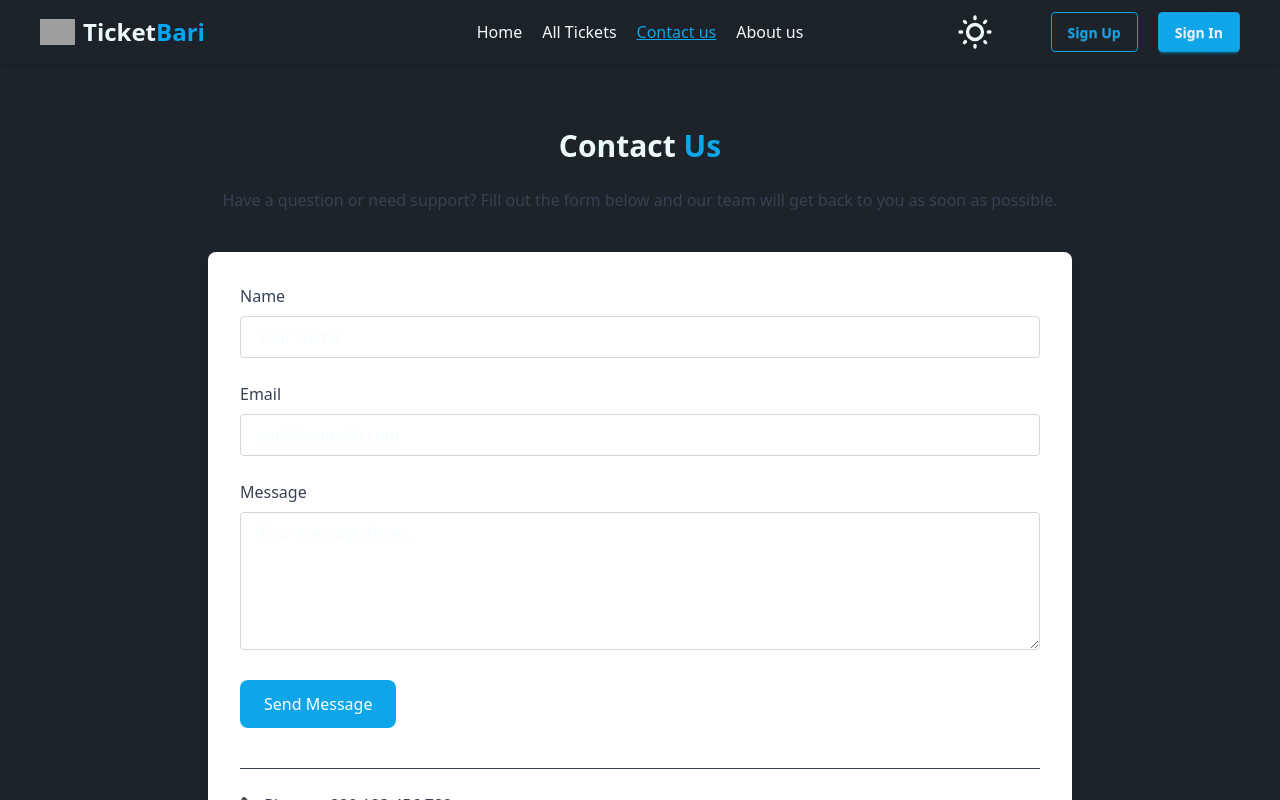
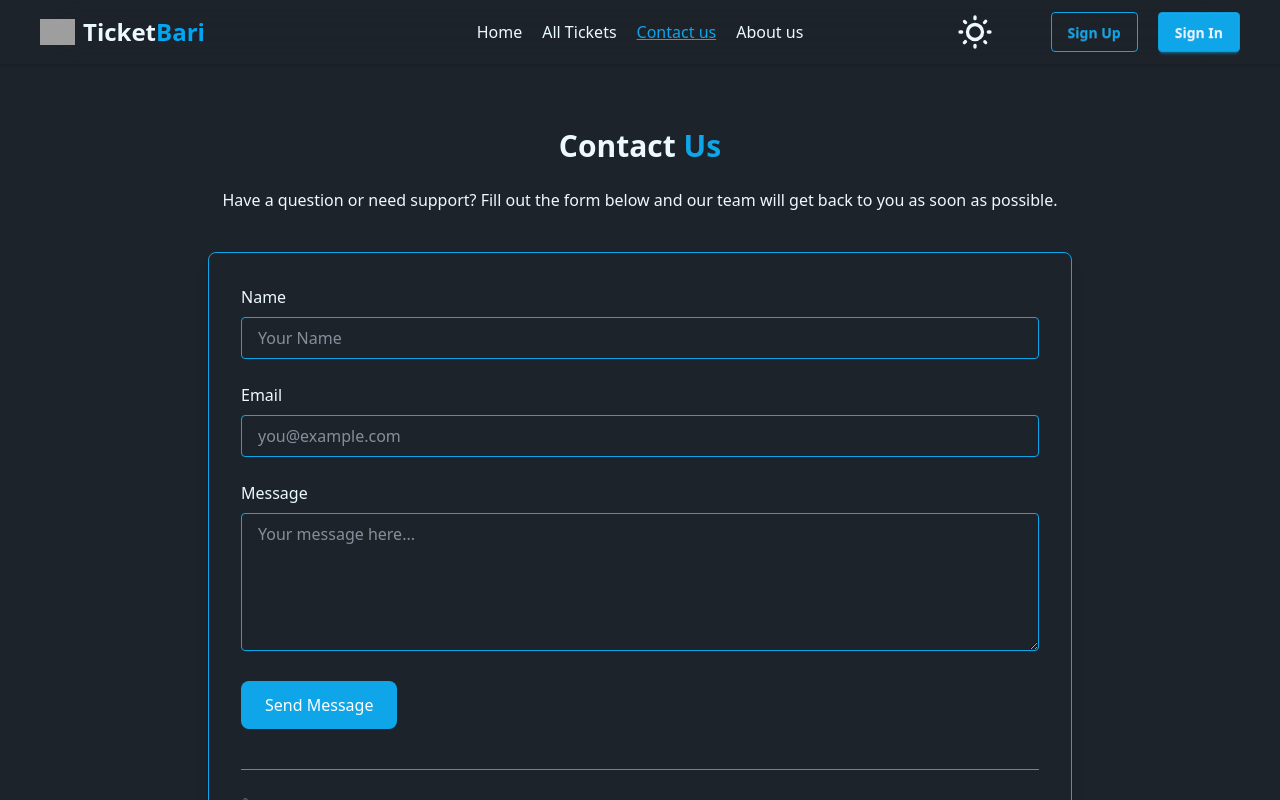
Before and after one commit to rakib120822/ticketbari-client, a React (Vite) app: page /contact-us in a window 1280 px wide. Shown: the top 800 px of the page. Built offline with nearby package versions, Linux system fonts and the light colour scheme; no server answers; grey boxes are pictures that could not be loaded.

Commit message:
correct contact and about page theme text color

```diff
--- a/src/pages/about-us/AboutUs.jsx
+++ b/src/pages/about-us/AboutUs.jsx
@@ -20,13 +20,13 @@ const AboutUs = () => {
           <h2 className="text-3xl font-bold mb-4">
             About <span className="text-primary">Us</span>
           </h2>
-          <p className="text-gray-700 mb-4">
+          <p className=" mb-4">
             Welcome to our ticket booking platform! We make it easy for you to
             book flights, buses, trains, and cruises across popular routes. Our
             goal is to provide a seamless, fast, and secure booking experience
             for all travelers.
           </p>
-          <p className="text-gray-700 mb-4">
+          <p className=" mb-4">
             With real-time availability, exclusive perks, and a user-friendly
             interface, planning your next journey has never been easier. Join
             thousands of satisfied customers and explore new destinations with
@@ -34,20 +34,20 @@ const AboutUs = () => {
           </p>
           {learnMore ? (
             <>
-              <p className="text-gray-700 mb-4">
+              <p className=" mb-4">
                 Our platform is designed to cater to both casual travelers and
                 frequent commuters. We offer detailed schedules, flexible
                 payment options, and instant confirmations so you can focus on
                 enjoying your trip rather than worrying about logistics.
               </p>
-              <p className="text-gray-700 mb-4">
+              <p className=" mb-4">
                 Safety and comfort are our top priorities. All transport
                 partners are carefully vetted, and our booking system ensures
                 secure transactions. Additionally, we provide personalized
                 recommendations, travel tips, and customer support around the
                 clock to assist you at every step.
               </p>
-              <p className="text-gray-700 mb-4">
+              <p className=" mb-4">
                 Whether you're planning a weekend getaway, a business trip, or
                 an international adventure, our platform empowers you to make
                 informed choices, compare options, and find the best deals
--- a/src/pages/contact-us/ContactUs.jsx
+++ b/src/pages/contact-us/ContactUs.jsx
@@ -14,46 +14,46 @@ const ContactUs = () => {
         <h2 className="text-3xl font-bold mb-6 text-center">
           Contact <span className="text-primary">Us</span>
         </h2>
-        <p className="text-gray-700 text-center mb-10">
+        <p className=" text-center mb-10">
           Have a question or need support? Fill out the form below and our team
           will get back to you as soon as possible.
         </p>
 
-        <div className="bg-white rounded-lg shadow-lg p-8">
+        <div className=" rounded-lg shadow-lg p-8 border border-primary">
           <form onSubmit={handleSubmit} className="space-y-6">
             <div>
-              <label className="block text-gray-700 mb-2" htmlFor="name">
+              <label className="block  mb-2" htmlFor="name">
                 Name
               </label>
               <input
                 type="text"
                 id="name"
                 placeholder="Your Name"
-                className="w-full border border-gray-300 px-4 py-2 rounded focus:outline-none focus:ring-2 focus:ring-blue-500"
+                className="w-full border border-primary px-4 py-2 rounded focus:outline-none focus:ring-2 focus:ring-blue-500"
               />
             </div>
 
             <div>
-              <label className="block text-gray-700 mb-2" htmlFor="email">
+              <label className="block  mb-2" htmlFor="email">
                 Email
               </label>
               <input
                 type="email"
                 id="email"
                 placeholder="you@example.com"
-                className="w-full border border-gray-300 px-4 py-2 rounded focus:outline-none focus:ring-2 focus:ring-blue-500"
+                className="w-full border border-primary px-4 py-2 rounded focus:outline-none focus:ring-2 focus:ring-blue-500"
               />
             </div>
 
             <div>
-              <label className="block text-gray-700 mb-2" htmlFor="message">
+              <label className="block  mb-2" htmlFor="message">
                 Message
               </label>
               <textarea
                 id="message"
                 rows="5"
                 placeholder="Your message here..."
-                className="w-full border border-gray-300 px-4 py-2 rounded focus:outline-none focus:ring-2 focus:ring-blue-500"
+                className="w-full border border-primary px-4 py-2 rounded focus:outline-none focus:ring-2 focus:ring-blue-500"
               ></textarea>
             </div>
 
@@ -66,7 +66,7 @@ const ContactUs = () => {
           </form>
 
           {/* Optional contact info */}
-          <div className="mt-10 border-t pt-6 text-gray-700">
+          <div className="mt-10 border-t border-primary pt-6 ">
             <p className="mb-2">📞 Phone: +880 123 456 789</p>
             <p className="mb-2">✉️ Email: payelrakibulislam@gmail.com</p>
             <p>📍 Address: 123 Main Street, Dhaka, Bangladesh</p>
```
